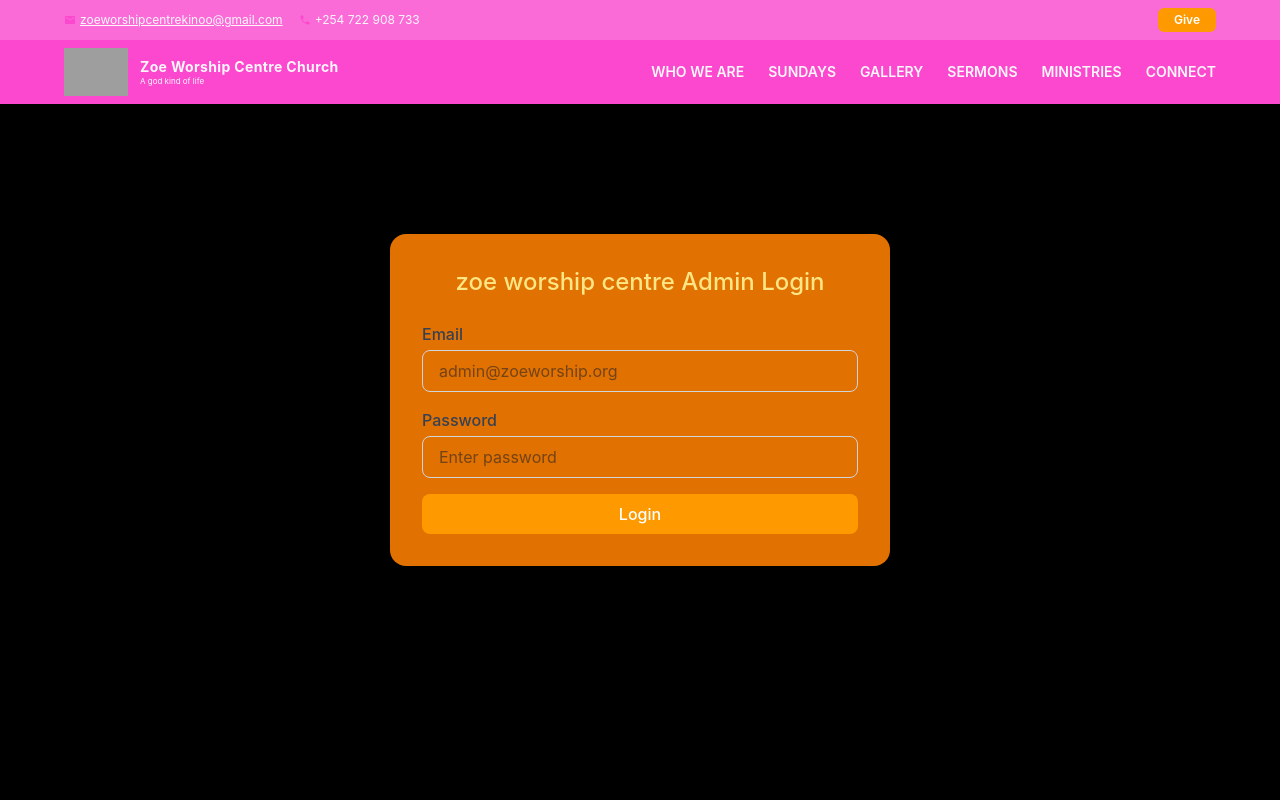
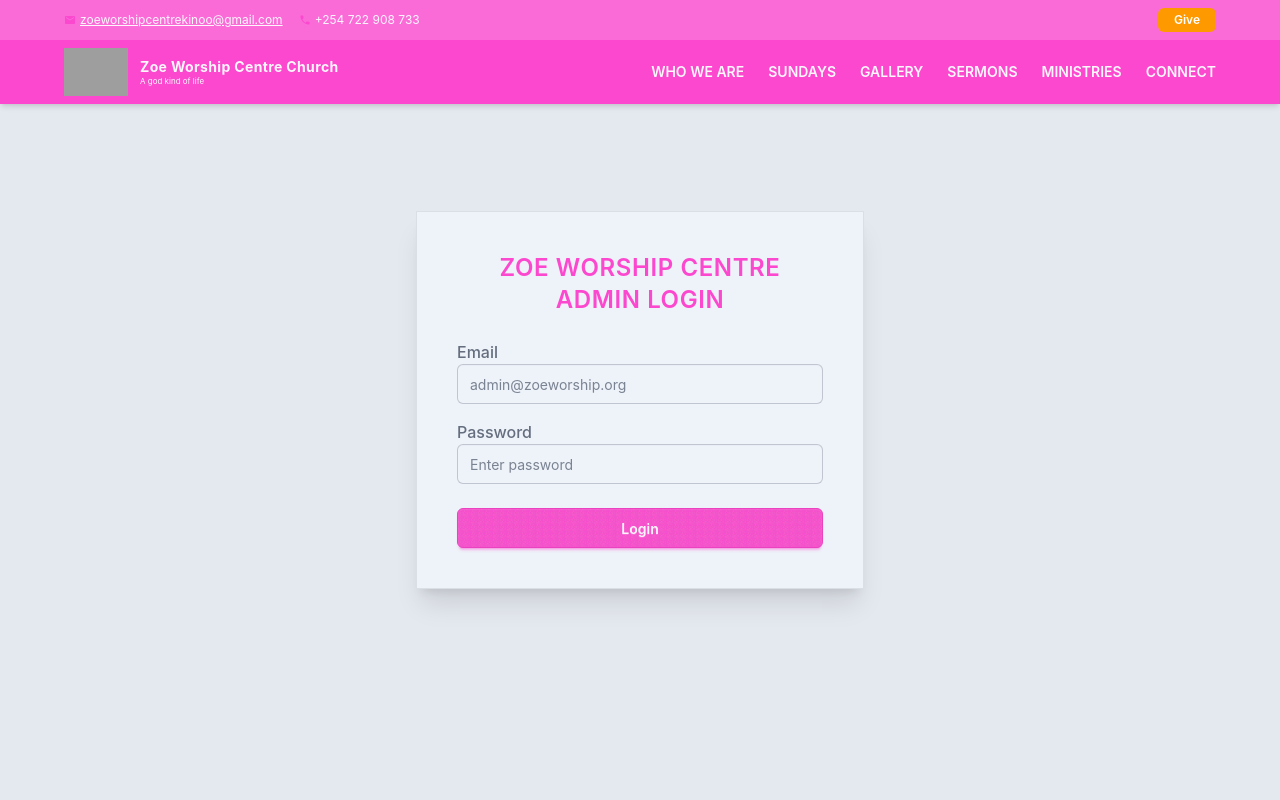
Before and after one commit to bugijay7/zoewc, a React (Vite) app in the folder client/: page /login in a window 1280 px wide. Shown: the top 800 px of the page. Built offline with nearby package versions, Linux system fonts and the light colour scheme; grey boxes are pictures that could not be loaded.

Commit message:
login page

```diff
--- a/client/src/pages/Admin/Login.jsx
+++ b/client/src/pages/Admin/Login.jsx
@@ -1,7 +1,7 @@
 import React, { useState } from "react";
 import axios from "axios";
 
-function Login() {
+export default function Login() {
   const [email, setEmail] = useState("");
   const [password, setPassword] = useState("");
   const [message, setMessage] = useState("");
@@ -18,15 +18,13 @@ function Login() {
         password,
       });
 
-      // Store token for later use
       localStorage.setItem("token", res.data.token);
-
       setMessage("✅ Login successful! Redirecting...");
       setTimeout(() => {
-        window.location.href = "/dashboard"; // redirect after login
+        window.location.href = "/dashboard";
       }, 1500);
     } catch (err) {
-      if (err.response && err.response.data.message) {
+      if (err.response?.data?.message) {
         setMessage(`❌ ${err.response.data.message}`);
       } else {
         setMessage("❌ Something went wrong. Try again.");
@@ -37,61 +35,59 @@ function Login() {
   };
 
   return (
-    <div className="flex items-center justify-center min-h-screen bg-black">
-      <div className="bg-amber-600 shadow-lg rounded-2xl p-8 w-full max-w-[500px]">
-        <h2 className="text-2xl font-medium text-center mb-6 text-amber-200">
-          zoe worship centre Admin Login
+    <div className="min-h-screen flex items-center justify-center bg-base-200">
+      <div className="w-full max-w-md bg-base-100 shadow-xl border border-base-300 p-10">
+        <h2 className="text-2xl font-semibold text-center mb-6 text-primary uppercase tracking-wide">
+          Zoe Worship Centre Admin Login
         </h2>
 
         <form onSubmit={handleSubmit} className="space-y-4">
           {/* Email */}
-          <div>
-            <label className="block text-gray-700 font-medium mb-1">
-              Email
+          <div className="form-control">
+            <label className="label">
+              <span className="label-text font-medium">Email</span>
             </label>
             <input
               type="email"
               value={email}
               onChange={(e) => setEmail(e.target.value)}
               placeholder="admin@zoeworship.org"
-              className="w-full px-4 py-2 border border-gray-300 rounded-lg focus:outline-none focus:ring-2 focus:ring-amber-500"
+              className="input input-bordered w-full"
               required
             />
           </div>
 
           {/* Password */}
-          <div>
-            <label className="block text-gray-700 font-medium mb-1">
-              Password
+          <div className="form-control">
+            <label className="label">
+              <span className="label-text font-medium">Password</span>
             </label>
             <input
               type="password"
               value={password}
               onChange={(e) => setPassword(e.target.value)}
               placeholder="Enter password"
-              className="w-full px-4 py-2 border border-gray-300 rounded-lg focus:outline-none focus:ring-2 focus:ring-amber-500"
+              className="input input-bordered w-full"
               required
             />
           </div>
 
-          {/* Submit Button */}
+          {/* Button */}
+          <div className="form-control mt-6">
             <button
               type="submit"
               disabled={loading}
-            className={`w-full bg-amber-500 text-white py-2 rounded-lg font-medium hover:bg-amber-600 transition ${
-              loading && "opacity-70 cursor-not-allowed"
-            }`}
+              className={`btn btn-primary w-full ${loading ? "loading" : ""}`}
             >
               {loading ? "Logging in..." : "Login"}
             </button>
+          </div>
 
           {/* Message */}
           {message && (
             <p
-              className={`text-center text-sm mt-3 ${
-                message.startsWith("✅")
-                  ? "text-green-600"
-                  : "text-red-600"
+              className={`text-center text-sm mt-4 ${
+                message.startsWith("✅") ? "text-success" : "text-error"
               }`}
             >
               {message}
@@ -102,5 +98,3 @@ function Login() {
     </div>
   );
 }
-
-export default Login;
```
Lines whose indentation alone changed are shown as unchanged.
